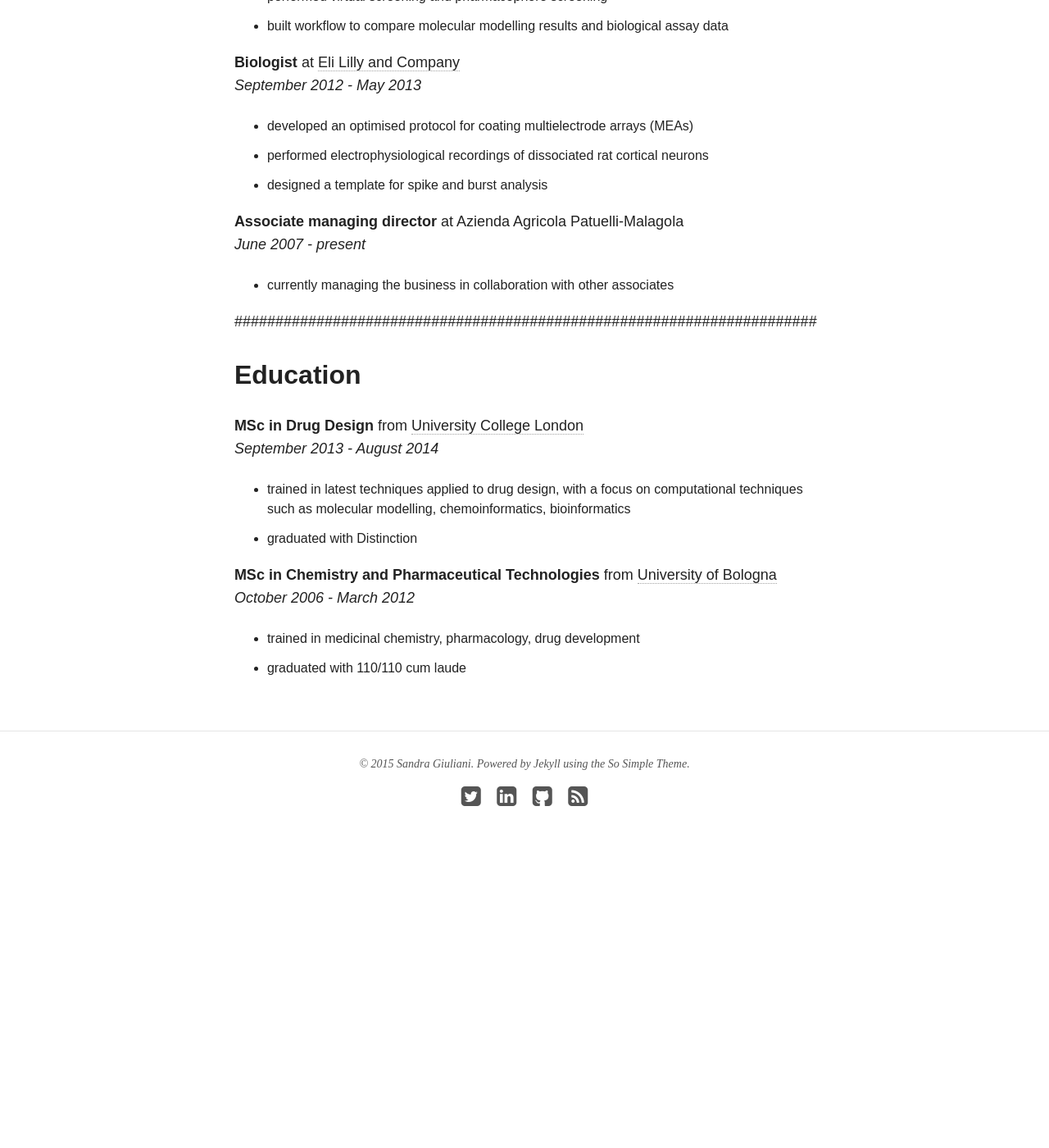
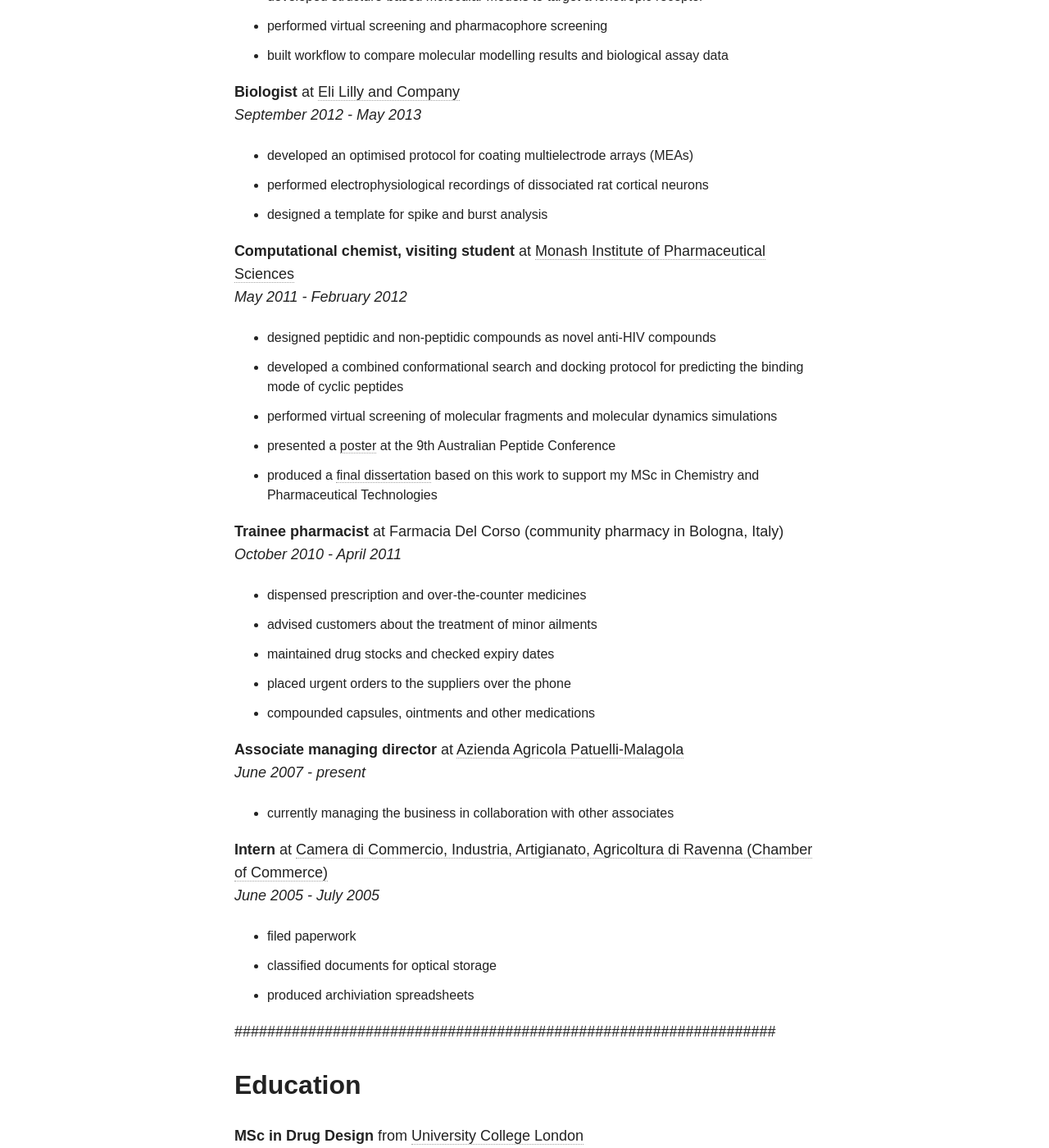
Before and after one commit to sandygiuliani/sandygiuliani.github.io, a Jekyll site: the page built from cv/index.md, in a window 1280 px wide and 1400 px high, scrolled down 1352 px. Shown: the whole window at 82% size. Built offline with Jekyll 4.4.1, drawn with Linux system fonts in a browser that asks for light colours; nearby versions of some CDN libraries; before the commit the page ends 2435 px from its top, so only the background shows below that; some of the changed text lies outside the part shown.

Commit message:
update cv

```diff
--- a/cv/index.md
+++ b/cv/index.md
@@ -13,63 +13,113 @@
 
 **Scientist, Intelligent Pharmaceuticals** at [AstraZeneca](www.astrazeneca.co.uk)
 *June 2015 - present*
-
 * currently supporting the roll out and testing of mobile health devices and apps for the respiratory portfolio
 
 
 **Scientist, Early Product Development** at [AstraZeneca](www.astrazeneca.co.uk)
 *September 2014 - May 2015*
-
 * developed of a predictive tool for formulation science in VB.NET
 * developed an *in silico* biopharmaceutical model to support a New Drug Application
 * organised and facilitated an internal team building event for over 200 people
 
 
-
 **Chemo/bioinformatician, visiting student** at [London School of Hygiene and Tropical Medicine](http://www.lshtm.ac.uk/)
 *April 2014 - August 2014*
-
 * developed a computational drug repositioning pipeline in Python to be applied to neglected diseases
 * identified repositioning candidates for schistosomiasis
-
+* source deposited on [GitHub repository](https://github.com/sandygiuliani/drug_repo)
 
 
 **Computational Chemist** at [Eli Lilly and Company](www.lilly.co.uk)
 *February 2012 - May 2013*
-
 * developed structure-based molecular models to target a ionotropic receptor
 * performed virtual screening and pharmacophore screening
 * built workflow to compare molecular modelling results and biological assay data
 
 
-
 **Biologist** at [Eli Lilly and Company](www.lilly.co.uk)
 *September 2012 - May 2013*
-
 * developed an optimised protocol for coating multielectrode arrays (MEAs)
 * performed electrophysiological recordings of dissociated rat cortical neurons
 * designed a template for spike and burst analysis
 
+**Computational chemist, visiting student** at [Monash Institute of Pharmaceutical Sciences](http://www.monash.edu/pharm/research/centres-institutes/pharmaceutical-sciences)
+*May 2011 - February 2012*
+* designed peptidic and non-peptidic compounds as novel anti-HIV compounds
+* developed a combined conformational search and docking protocol for predicting the binding mode of cyclic peptides
+* performed virtual screening of molecular fragments and molecular dynamics simulations
+* presented a [poster](http://dx.doi.org/10.6084/m9.figshare.1082420
+) at the 9th Australian Peptide Conference
+* produced a [final dissertation](http://dx.doi.org/10.6084/m9.figshare.963586) based on this work to support my MSc in Chemistry and Pharmaceutical Technologies
 
-**Associate managing director** at Azienda Agricola Patuelli-Malagola
+
+**Trainee pharmacist** at Farmacia Del Corso (community pharmacy in Bologna, Italy)
+*October 2010 - April 2011*
+* dispensed prescription and over-the-counter medicines
+* advised customers about the treatment of minor ailments
+* maintained drug stocks and checked expiry dates
+* placed urgent orders to the suppliers over the phone
+* compounded capsules, ointments and other medications
+
+
+**Associate managing director** at [Azienda Agricola Patuelli-Malagola](http://www.aapatuellimalagola.com/)
 *June 2007 - present*
-
 * currently managing the business in collaboration with other associates
 
 
-#######################################################################
+**Intern** at [Camera di Commercio, Industria, Artigianato, Agricoltura di Ravenna (Chamber of Commerce)](http://www.ra.camcom.gov.it/)
+*June 2005 - July 2005*
+* filed paperwork
+* classified documents for optical storage
+* produced archiviation spreadsheets
+
+
+##################################################################
 
 ## Education
 
 **MSc in Drug Design** from [University College London](www.ucl.ac.uk)
 *September 2013 - August 2014*
-
 * trained in latest techniques applied to drug design, with a focus on computational techniques such as molecular modelling, chemoinformatics, bioinformatics
 * graduated with Distinction
 
 
 **MSc in Chemistry and Pharmaceutical Technologies** from [University of Bologna](www.unibo.it)
 *October 2006 - March 2012*
-
 * trained in medicinal chemistry, pharmacology, drug development
 * graduated with 110/110 cum laude
+
+**Exchange semester** at [Monash University, Faculty of Pharmacy and Pharmaceutical Sciences](https://www.monash.edu/pharm)
+*February 2009 - July 2009*
+* trained in computational chemistry, analytical methods, biopharmaceutics
+* obtained High Distinction (>80%) in all modules
+
+
+##################################################################
+
+## Certifications
+
+* **General First Aid** from [British Red Cross](http://www.redcrossfirstaidtraining.co.uk/), 2013
+
+* **International English Language Testing System (IELTS)** from [British Council and Cambridge ESOL](http://www.ielts.org/), 2012
+
+* **Open Water Diver** from [PADI](http://www.padi.com/), 2009
+
+* **International Driver's License (B)** from [AA](http://www.theaa.com/), 2009
+
+* **Test of English as a Foreign Language (TOEFL iBT)** from [ETS](http://www.ets.org/toefl), 2007
+
+* **European Driving Licence (B)** from [MIT](http://www.mit.gov.it/), 2005
+
+##################################################################
+
+## Honors and Awards
+
+* **Best graduate in Chemistry and Pharmaceutical Technologies, academic year 2010-2011** - awarded by Lions Club 'Bologna Re Enzo', 2012
+
+* **First place winner of a Leonardo da Vinci grant** - granted via the [UnipharmaGraduates](http://www.unipharmagraduates.it/) programme, by Sapienza University of Rome and Noopolis foundation, 2012
+
+
+* **First place winner of a 'Thesis abroad' bursary** to support the research project at the Monash Institute of Pharmaceutical Sciences - granted by the Faculty of Pharmacy, [University of Bologna](www.unibo.it)
+
+* **First place winner of an 'Overseas' scholarship** to spend one semester at the Faculty of Pharmacy and Pharmaceutical Sciences at Monash University - granted by the [University of Bologna](www.unibo.it)
```
